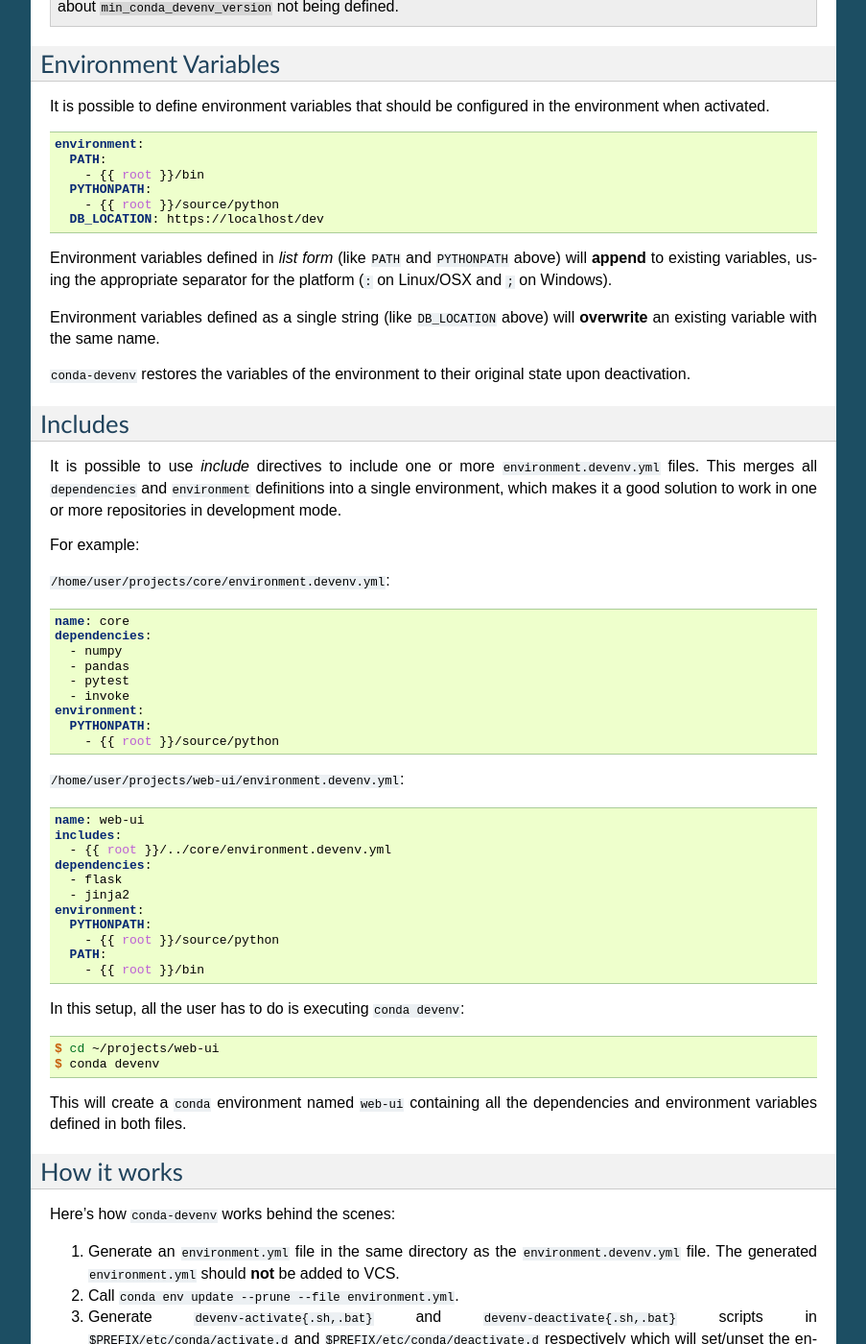
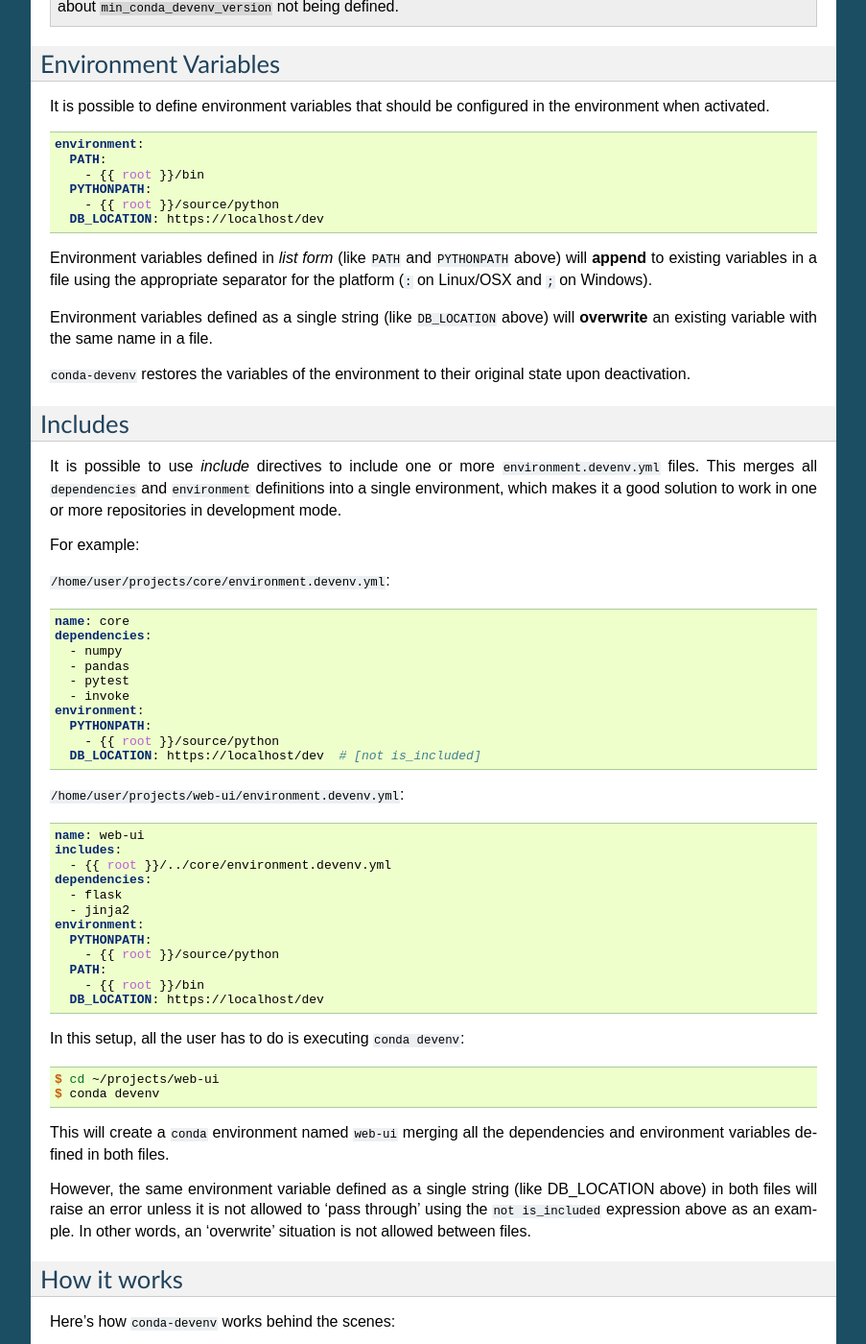
Before and after one commit to ESSS/conda-devenv, a Sphinx documentation site: the page built from docs/usage.rst, in a window 1280 px wide and 1400 px high, scrolled down 1903 px. Shown: the whole window at 96% size, without its empty margins (198-1101 px from the left). Built offline with Sphinx 7.4.7, drawn with Linux system fonts in a browser that asks for light colours; the version number could not be read and is left out.

Commit message:
explaining merging and error situation

```diff
--- a/docs/usage.rst
+++ b/docs/usage.rst
@@ -146,10 +146,10 @@ It is possible to define environment variables that should be configured in the
       DB_LOCATION: https://localhost/dev
 
 Environment variables defined in *list form* (like ``PATH`` and ``PYTHONPATH`` above) will **append** to existing
-variables, using the appropriate separator for the platform (``:`` on Linux/OSX and ``;`` on Windows).
+variables in a file using the appropriate separator for the platform (``:`` on Linux/OSX and ``;`` on Windows).
 
 Environment variables defined as a single string (like ``DB_LOCATION`` above) will **overwrite** an existing
-variable with the same name.
+variable with the same name in a file.
 
 ``conda-devenv`` restores the variables of the environment to their original state upon deactivation.
 
@@ -175,6 +175,7 @@ For example:
     environment:
       PYTHONPATH:
         - {{ root }}/source/python
+      DB_LOCATION: https://localhost/dev  # [not is_included]
 
 
 ``/home/user/projects/web-ui/environment.devenv.yml``:
@@ -192,6 +193,7 @@ For example:
         - {{ root }}/source/python
       PATH:
         - {{ root }}/bin
+      DB_LOCATION: https://localhost/dev
 
 In this setup, all the user has to do is executing ``conda devenv``:
 
@@ -200,8 +202,12 @@ In this setup, all the user has to do is executing ``conda devenv``:
     $ cd ~/projects/web-ui
     $ conda devenv
 
-This will create a ``conda`` environment named ``web-ui`` containing all the dependencies and environment variables
+This will create a ``conda`` environment named ``web-ui`` merging all the dependencies and environment variables
 defined in both files.
+
+However, the same environment variable defined as a single string (like DB_LOCATION above) in both files will raise an error
+unless it is not allowed to 'pass through' using the ``not is_included`` expression above as an example.
+In other words, an 'overwrite' situation is not allowed between files.
 
 How it works
 ============
```
